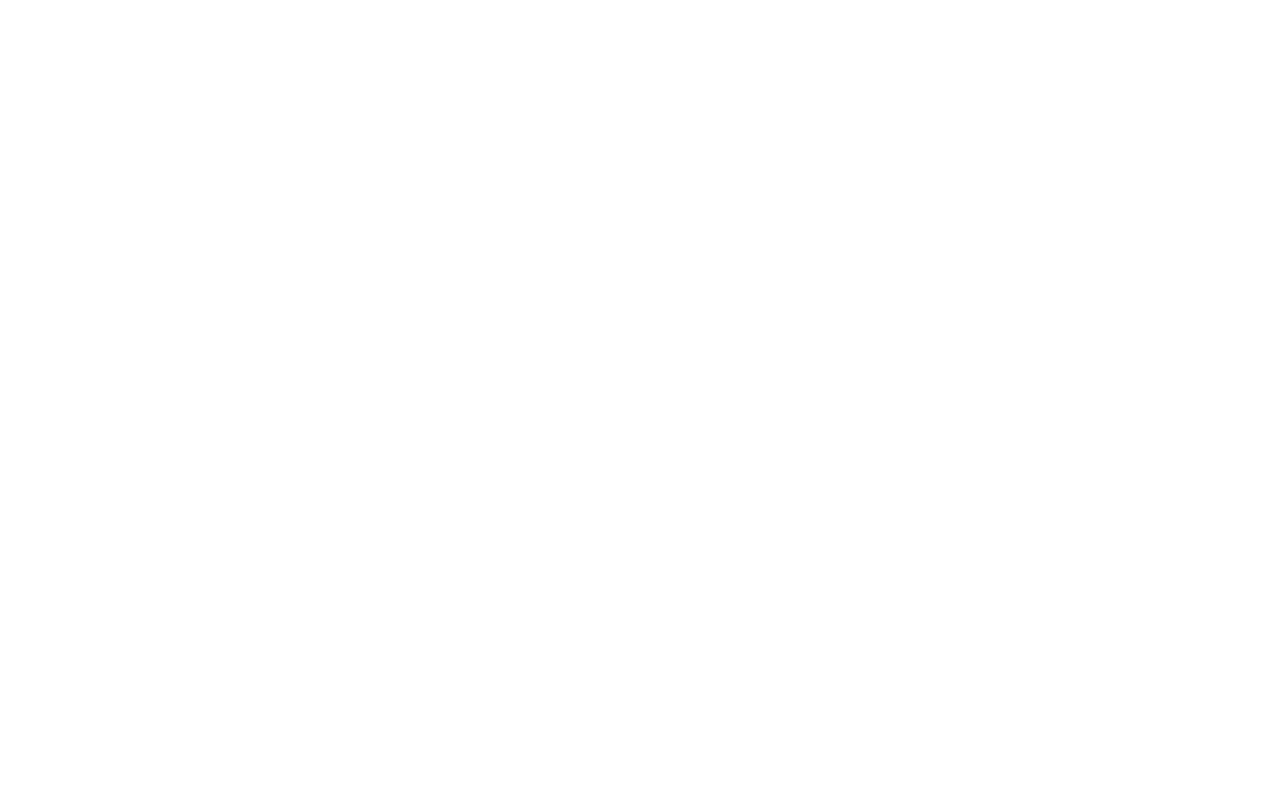
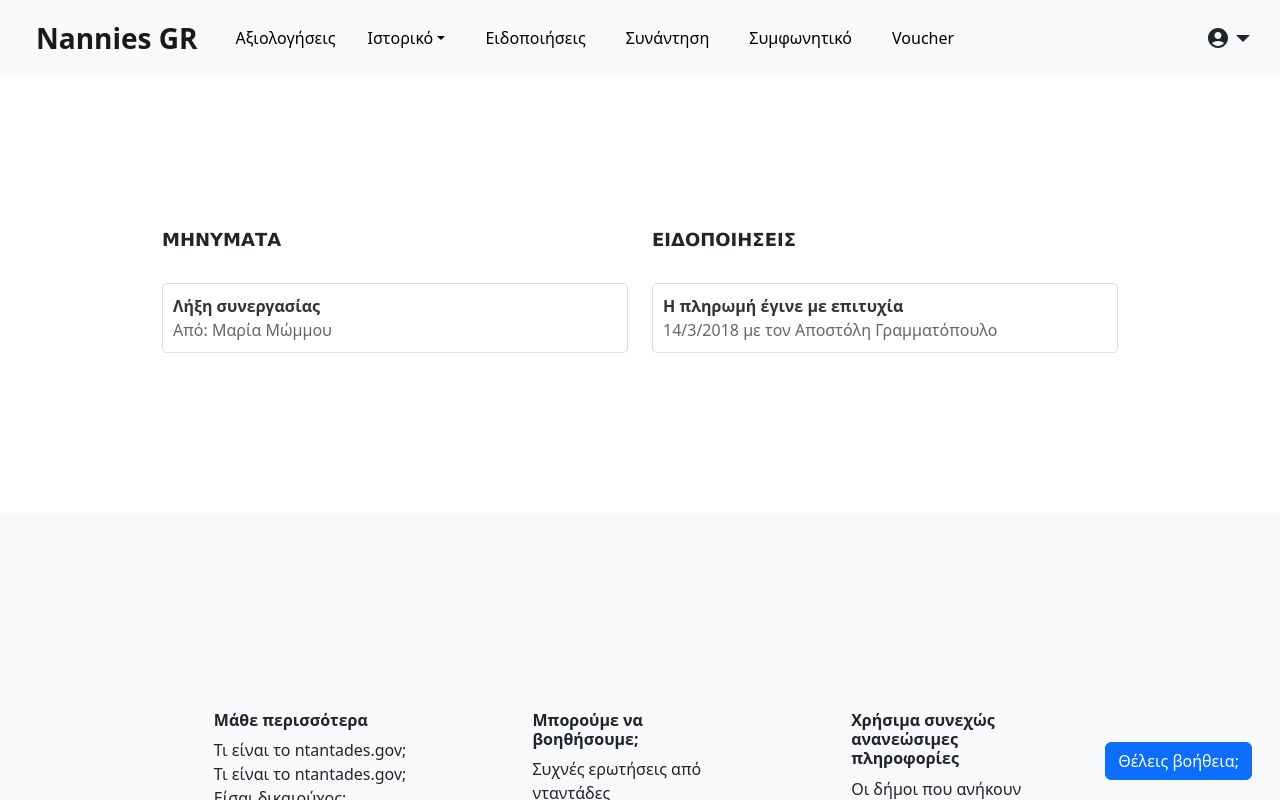
Before and after one commit to giannisz2/Website_Nannies, a React (Vite) app: page /MessageParents in a window 1280 px wide. Before the commit this address had no page. Shown: the top 800 px of the page. Built offline with nearby package versions, Linux system fonts and the light colour scheme.

Commit message:
Messages for parents added

```diff
--- a/src/App.jsx
+++ b/src/App.jsx
@@ -28,6 +28,7 @@ import TransactionHistoryParents from './pages/parents/TransactionHistoryParents
 import RatesParents from './pages/parents/RatesParents.jsx'
 import SignUp from './pages/parents/SignUp.jsx'
 import Stars from './pages/parents/stars.jsx'
+import MessageParents from './pages/parents/MessageParents.jsx'
 
 function App() {
 
@@ -60,6 +61,7 @@ function App() {
           <Route path='/ParentHomepage' element={<ParentHomepage/>}/>
           <Route path='/TransactionHistoryParents' element={<TransactionHistoryParents/>}/>
           <Route path='/RatesParents' element={<RatesParents/>}/>
+          <Route path='/MessageParents' element={<MessageParents/>}/>
 
           <Route path='/SignUp' element={<SignUp/>}/>
 
--- a/src/components/layout/NavBarParents.jsx
+++ b/src/components/layout/NavBarParents.jsx
@@ -84,7 +84,7 @@ export default function NavBarParents() {
               </Dropdown.Menu>
             </Dropdown>
 
-            <Button className="button mx-2" variant="primary">
+            <Button className="button mx-2" variant="primary" href='/MessageParents'>
               Ειδοποιήσεις
             </Button>
             <Dropdown className="d-inline mx-2">
--- /dev/null
+++ b/src/pages/parents/MessageParents.jsx
@@ -0,0 +1,53 @@
+import * as React from 'react';
+import { useState } from 'react';
+import NavBarNannies from '../../components/layout/NavbarNannies';
+import HelpButton from '../../components/buttons/HelpButton';
+import Footer from '../../components/layout/Footer'
+import { Row,Col } from 'react-bootstrap';
+import '../../styles/AgreementHistory.css'
+import '../../styles/Message.css'
+import TextField from "@mui/material/TextField";
+
+
+export default function MessageParents(){
+  const [show, setShow] = useState(false);
+
+  const togglePopUp = () => setShow(!show);
+
+  return (<div id="Message">
+            <NavBarNannies className="nav-bar-nannies" />
+            <HelpButton/>
+            <Row>
+                <Col>
+                    <div className='this_text_message'>ΜΗΝΥΜΑΤΑ</div>
+                    <button className='messageBox' onClick={togglePopUp}>
+                    <p className='header-message'>Λήξη συνεργασίας</p>
+                    <p className='text-message'>Από: Μαρία Μώμμου</p>
+                    </button>
+                    {show && (
+                      <div className="popup-overlay">
+                        <div className="popup">
+                          <button className="close-btn" onClick={togglePopUp}>
+                            &times;
+                          </button>
+                          <h2>Θα θελα συνάντηση</h2>
+                          <p>Χαιρομαι που προσεχα το παιδι σας, ηταν ενα αγγελουδι. Σας ευχαριστω και γω παρα πολυ.
+                                Μαρία Μώμμου
+          <TextField fullWidth label="Απάντηση" type="text" className="nanny_rates_text" />
+                                </p>
+                        </div>
+                      </div>
+                    )}
+                </Col>
+                <Col>
+                    <div className='this_text_message'>ΕΙΔΟΠΟΙΗΣΕΙΣ</div>
+                    <div className='messageBox'>
+                    <p className='header-message'>Η πληρωμή έγινε με επιτυχία</p>
+                    <p className='text-message'>14/3/2018 με τον Αποστόλη Γραμματόπουλο</p>
+                    </div>
+                </Col>
+            </Row>
+            <Footer/>
+          </div>
+  );
+}
```
